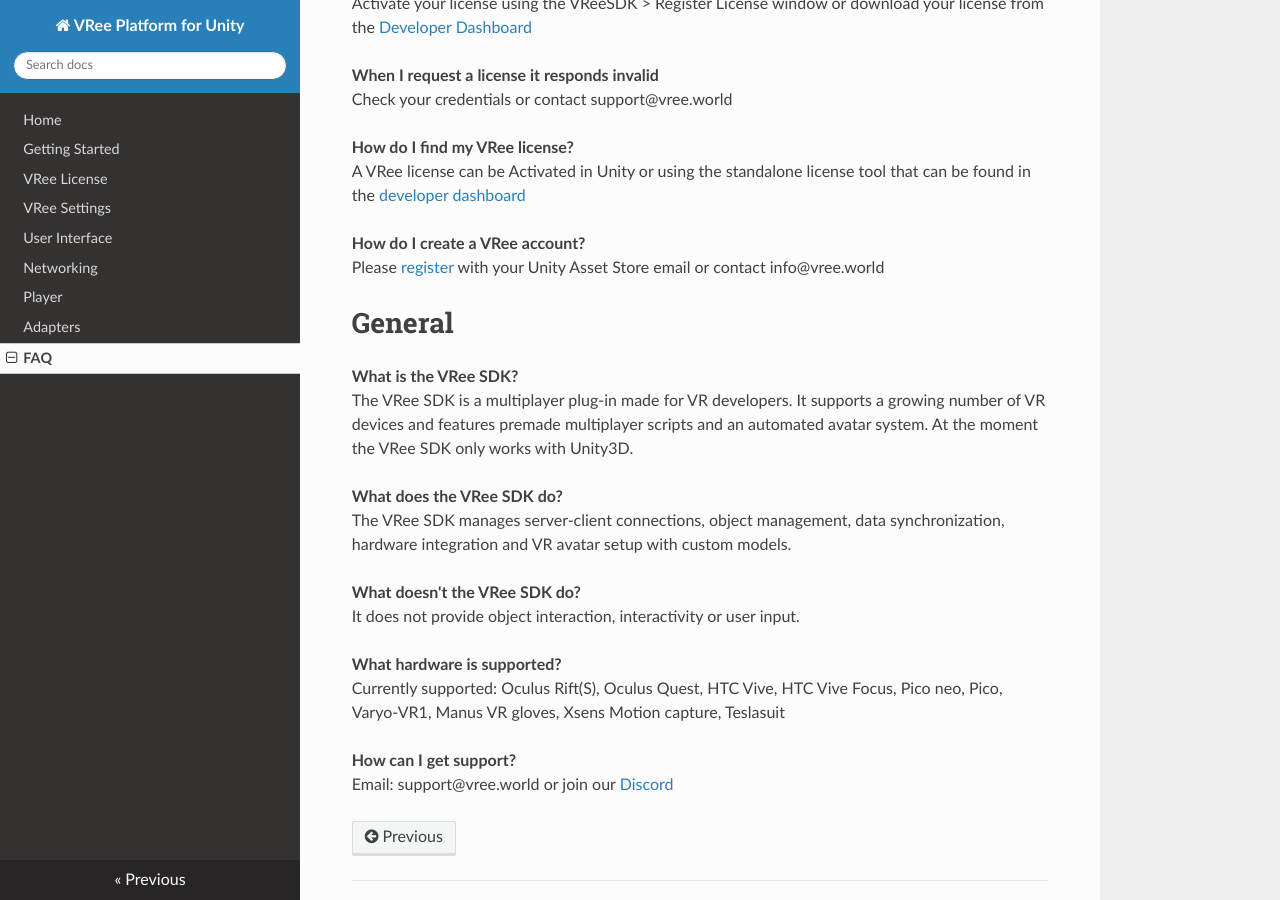
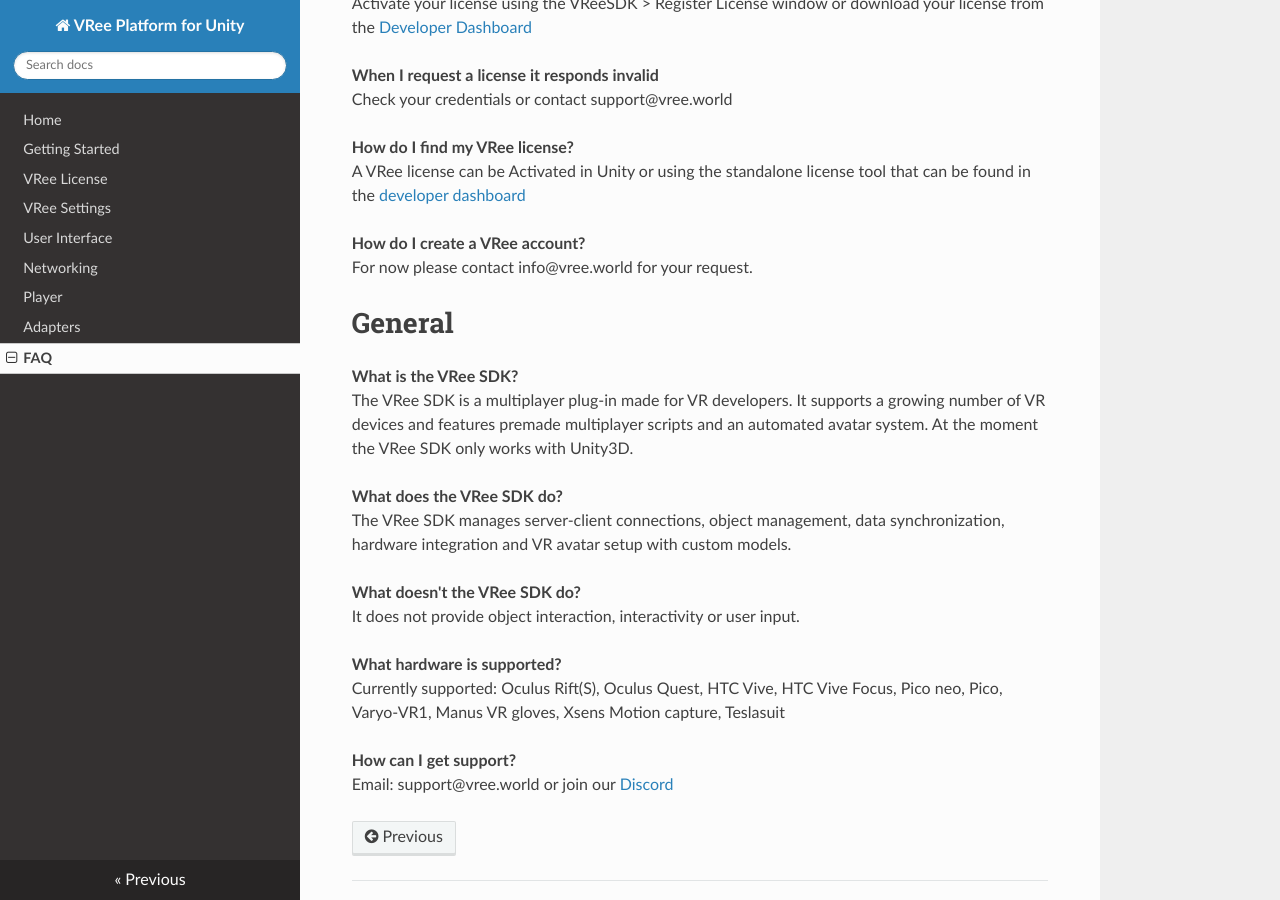
Before and after one commit to vree-sdk/documentation, an MkDocs documentation site: the page built from docs/FAQ.md, in a window 1280 px wide and 900 px high, scrolled down 781 px. Built offline with MkDocs 1.6.1, drawn with Linux system fonts in a browser that asks for light colours; nearby versions of some CDN libraries.

Commit message:
* Removed register page link

```diff
--- a/docs/FAQ.md
+++ b/docs/FAQ.md
@@ -31,7 +31,7 @@
 
 
 __How do I create a VRee account?__
-Please [register](https://developer.vree.world/dashboard/register) with your Unity Asset Store email or contact info@vree.world
+For now please contact info@vree.world for your request.
 
 # General
 __What is the VRee SDK?__
```
